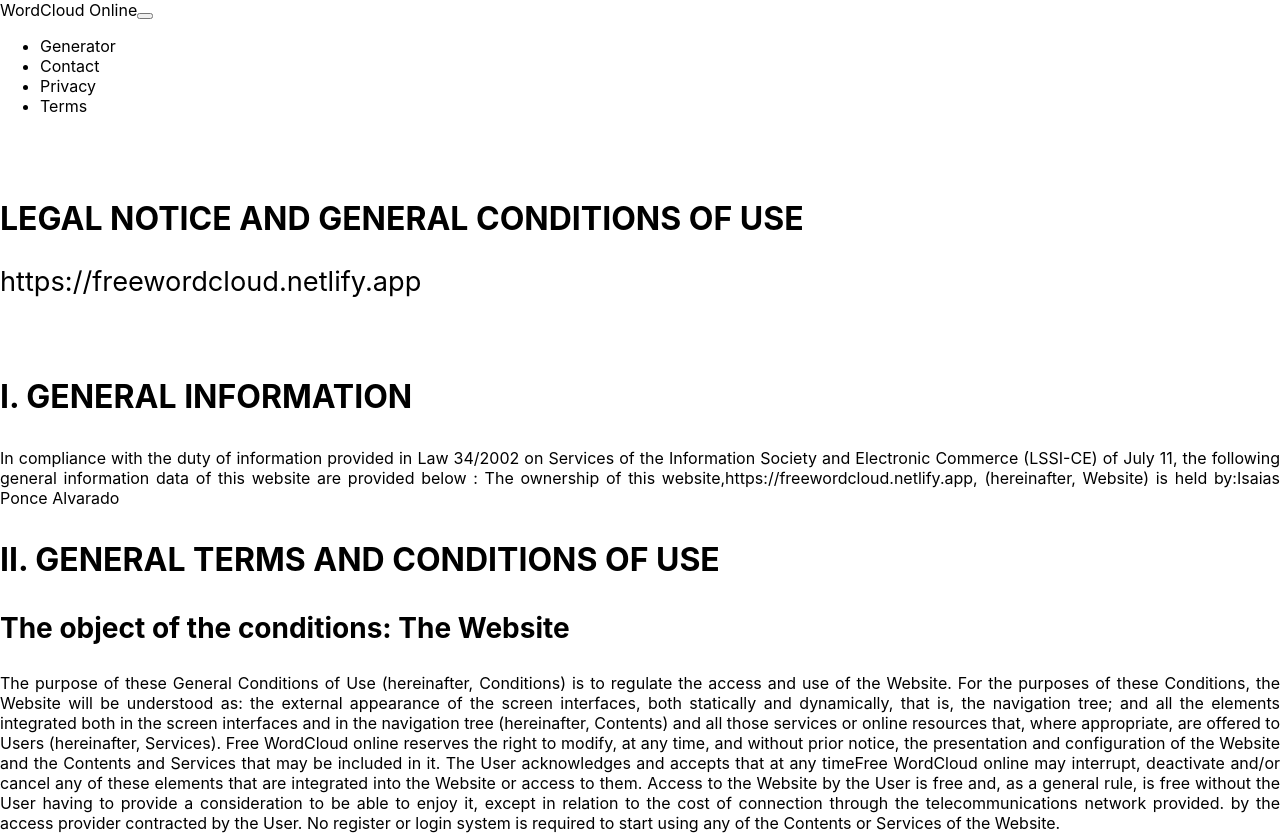
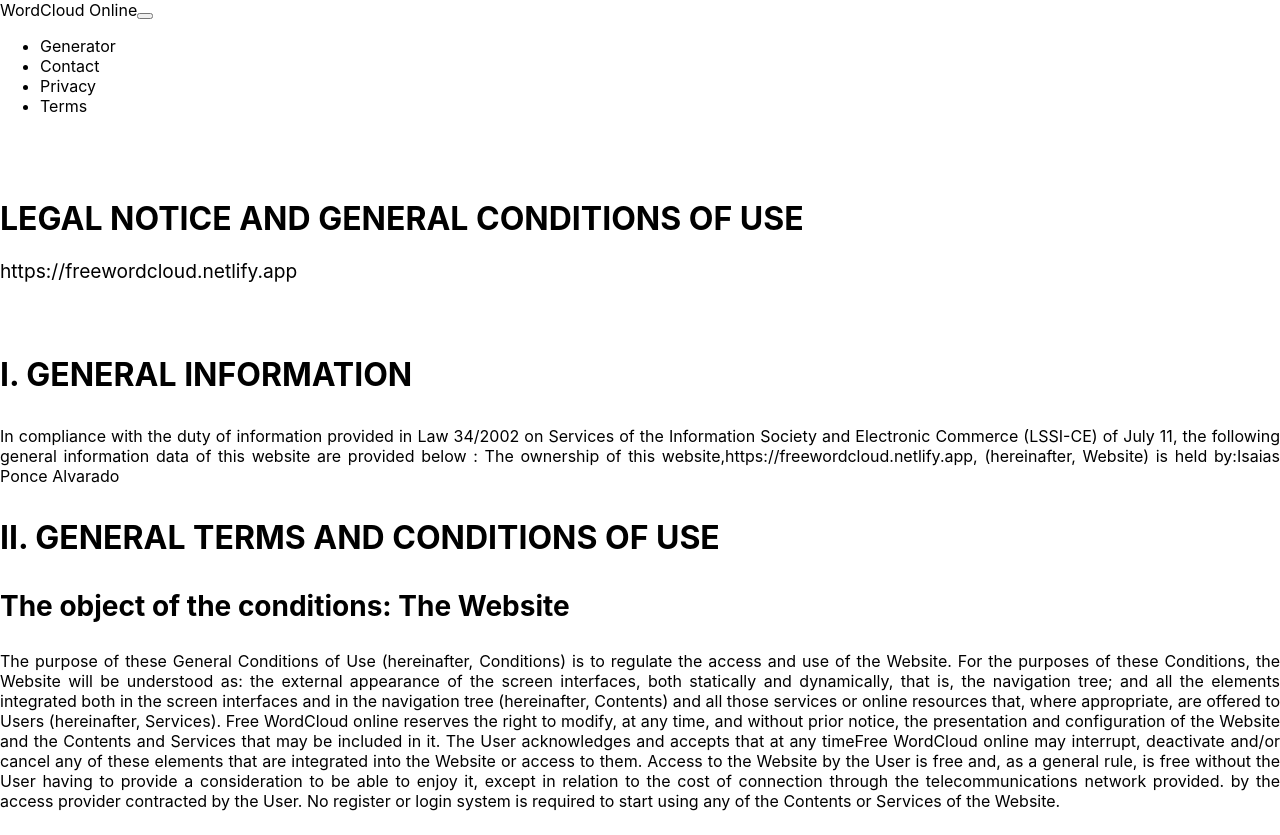
Before and after one commit to emilioPonceAlvarado16/wordcloud-generator, a Next.js app: page /terms in a window 1280 px wide. Shown: the top 835 px of the page. Built offline with nearby package versions, Linux system fonts and the light colour scheme.

Commit message:
new changes

```diff
--- a/package.json
+++ b/package.json
@@ -11,6 +11,7 @@
     "axios": "^0.25.0",
     "next": "12.0.10",
     "react": "17.0.2",
+    "react-bootstrap": "^2.1.2",
     "react-dom": "17.0.2",
     "react-hook-form": "^7.26.0",
     "react-lazyload": "^3.2.0",
--- a/pages/terms.js
+++ b/pages/terms.js
@@ -22,7 +22,7 @@
       <div className='container col-10 justify-content-center' style={{ paddingTop: "2%" , paddingBottom:"2%"}}>
       <br/>
       <h1 style={{fontWeight:"bold"}}>LEGAL NOTICE AND GENERAL CONDITIONS OF USE</h1>
-      <p style={{fontSize:"1.70rem"}} >https://freewordcloud.netlify.app</p>
+      <p style={{fontSize:"1.2rem"}} >https://freewordcloud.netlify.app</p>
       <br/>
       <p style={title}>I. GENERAL INFORMATION</p>
       <p style={{textAlign:"justify"}}>In compliance with the duty of information provided in Law 34/2002 on Services of the Information Society and Electronic Commerce (LSSI-CE) of July 11, the following general information data of this website are provided below :
```
Also changed, not shown: 1 other file (tests, documents, lock files or other folders).
